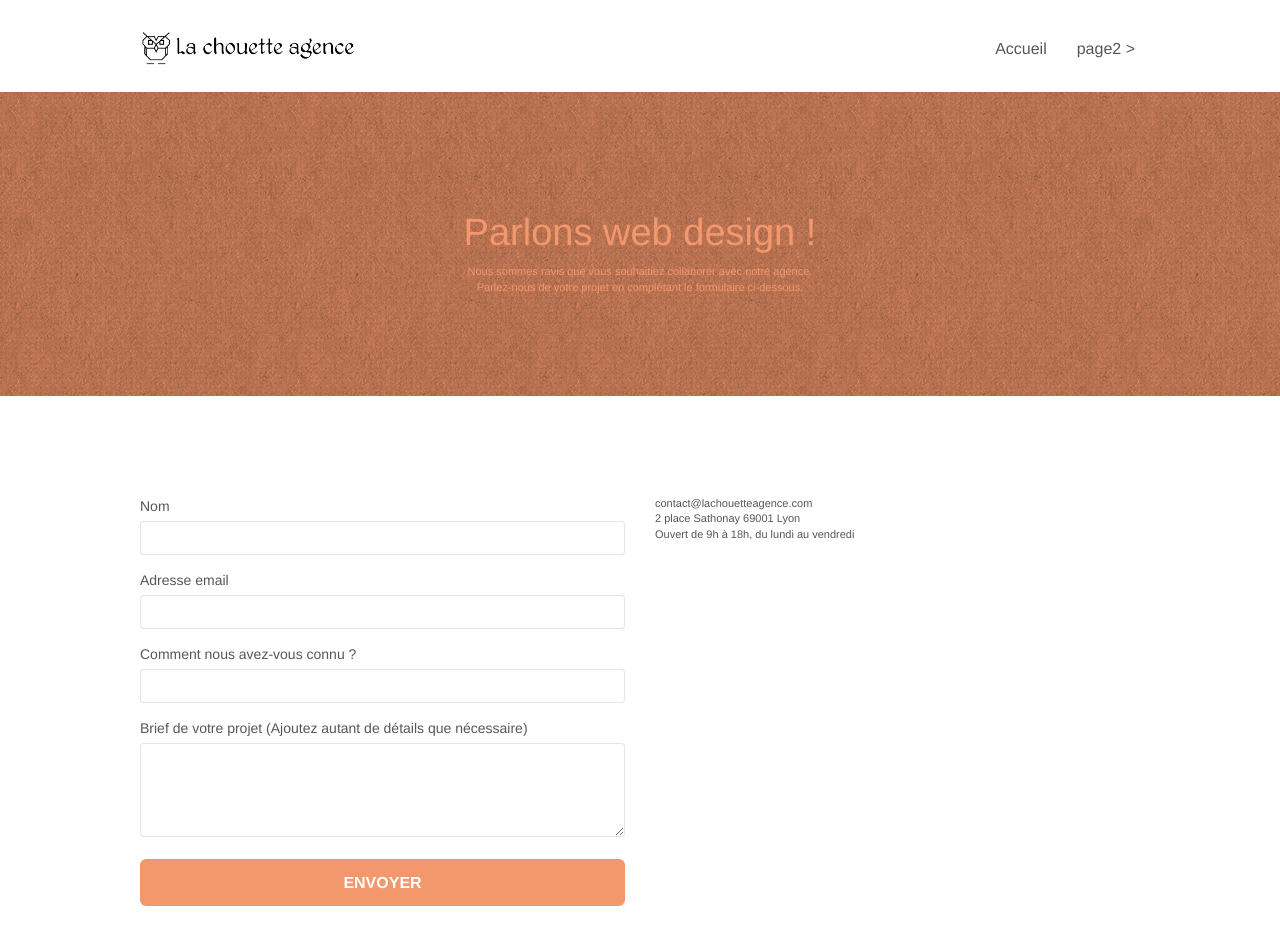
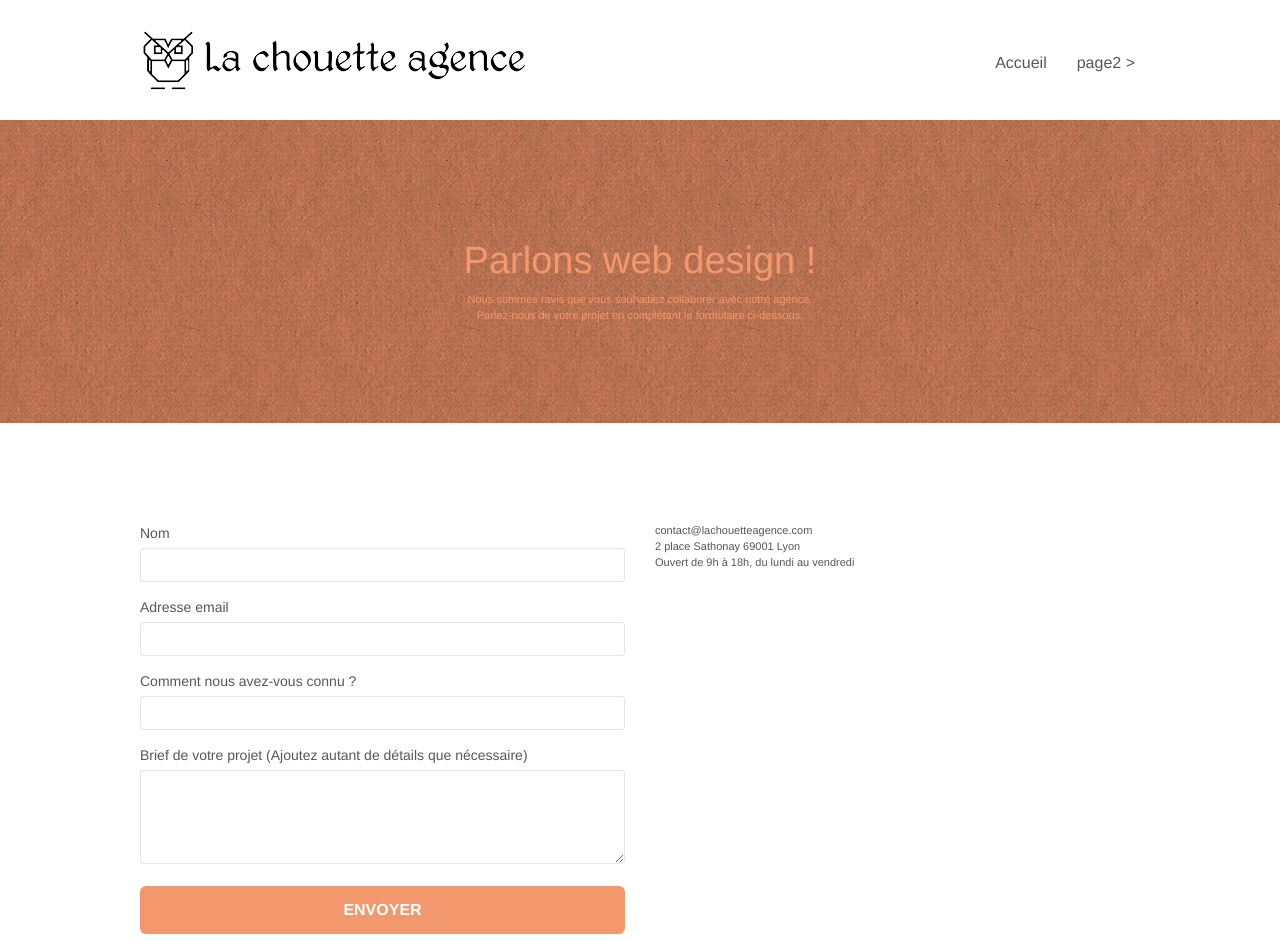
Before and after one commit to KRoth20/projet_origine, a plain HTML site: page page2_origin.html in a window 1280 px wide. Shown: the top 942 px of the page. Drawn offline with nearby package versions, Linux system fonts and the light colour scheme; files that its build step writes are made by us from their sources; a script that the page names is missing.

Commit message:
second commit

```diff
--- a/page2.html
+++ b/page2_origin.html
@@ -7,10 +7,10 @@
     <meta name="viewport" content="width=device-width, initial-scale=1.0, viewport-fit=cover">
     <link rel="shortcut icon" type="image/png" href="favicon.jpg">
 
-	<link rel="stylesheet" type="text/css" href="./css/bootstrap.min.css">
+	<link rel="stylesheet" type="text/css" href="./css/bootstrap.css">
 	<link rel="stylesheet" type="text/css" href="style.css">
-	<link rel="stylesheet" type="text/css" href="./css/font-awesome.min.css">
-	<link rel="stylesheet" type="text/css" href="./css/et-line.min.css">
+	<link rel="stylesheet" type="text/css" href="./css/font-awesome.css">
+	<link rel="stylesheet" type="text/css" href="./css/et-line.css">
 
 
 	<script src="./js/jquery-2.1.0.min.js"></script>
@@ -35,7 +35,7 @@
 	<div class="container bloc-sm">
 		<nav class="navbar row">
 			<div class="navbar-header">
-				<a class="navbar-brand" href="index.html"><img src="img/la-chouette-agence.png" alt="atlanta web design logo" height="40" /></a>
+				<a class="navbar-brand" href="index.html"><img src="img/la-chouette-agence.png" alt="atlanta web design logo"></a>
 				<button id="nav-toggle" type="button" class="ui-navbar-toggle navbar-toggle" data-toggle="collapse" data-target=".navbar-1">
 					<span class="sr-only">Toggle navigation</span><span class="icon-bar"></span><span class="icon-bar"></span><span class="icon-bar"></span>
 				</button>
```
Also changed, not shown: index_origin.html (renamed from index.html, +1 -18 lines).
